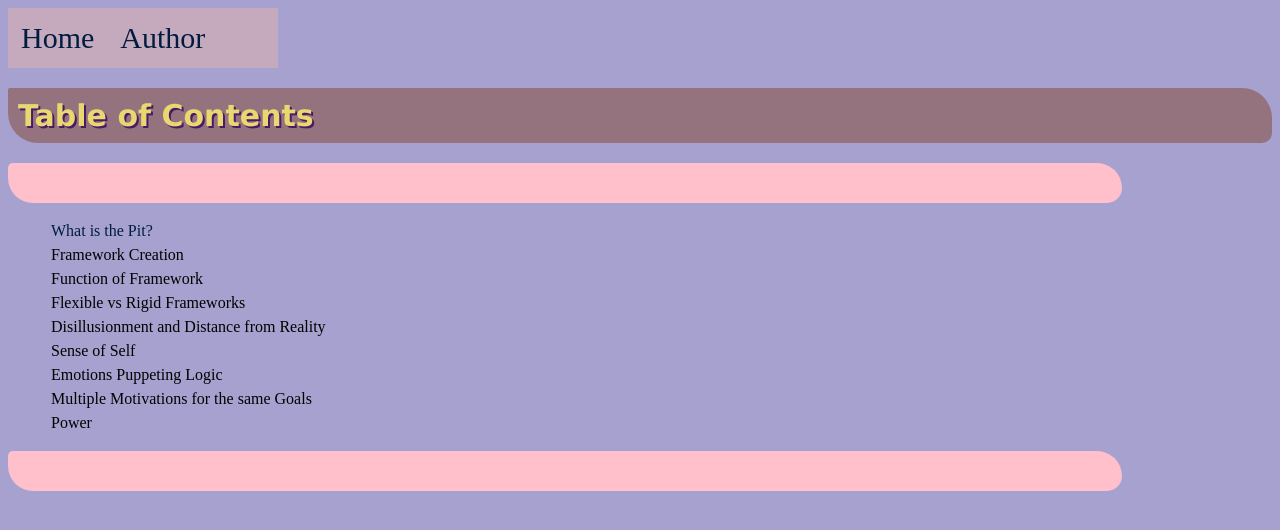
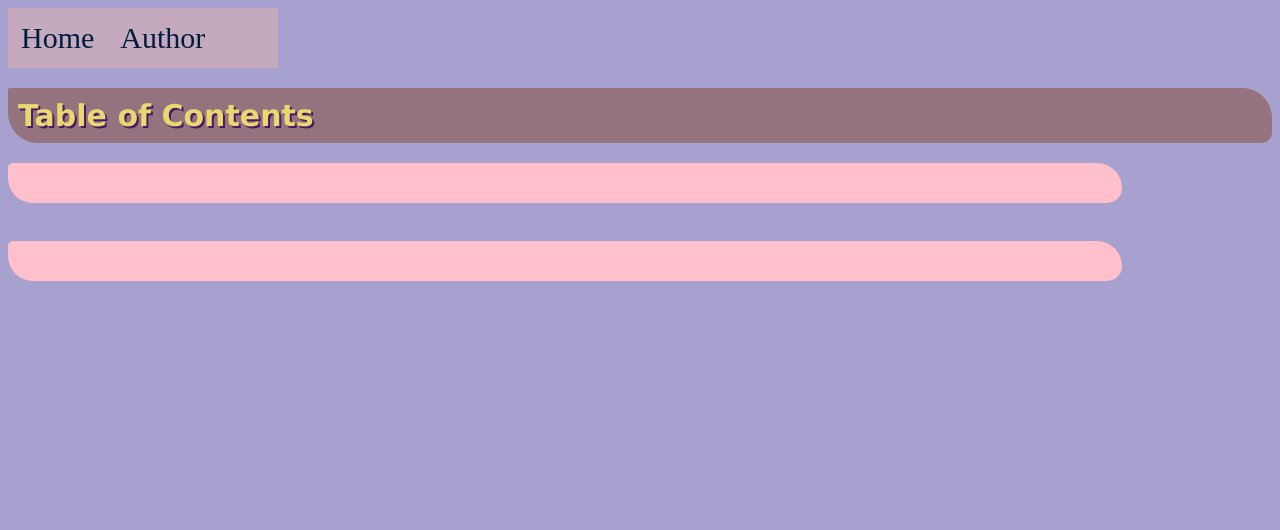
Before and after one commit to OliviaVitali/OliviaVitali, a plain HTML site: page index.html in a window 1280 px wide. Drawn offline with Linux system fonts and the light colour scheme.

Commit message:
Update index.html

```diff
--- a/index.html
+++ b/index.html
@@ -15,15 +15,8 @@
     <h1>Table of Contents</h1>
     <p>
         <ul>
-            <li><a href="thePit.html">What is the Pit?</li>
-            <li><a href="#"></a>Framework Creation</li>
-            <li><a href="#"></a>Function of Framework</li>
-            <li><a href="#"></a>Flexible vs Rigid Frameworks</li>
-            <li><a href="#"></a>Disillusionment and Distance from Reality</li>
-            <li><a href="#"></a>Sense of Self</li>
-            <li><a href="#"></a>Emotions Puppeting Logic</li>
-            <li><a href="#"></a>Multiple Motivations for the same Goals</li>
-            <li><a href="#"></a>Power</li>
+            <li><a href="thePit.html"></li>
+
         </ul>
     </p>
     </div>
```
